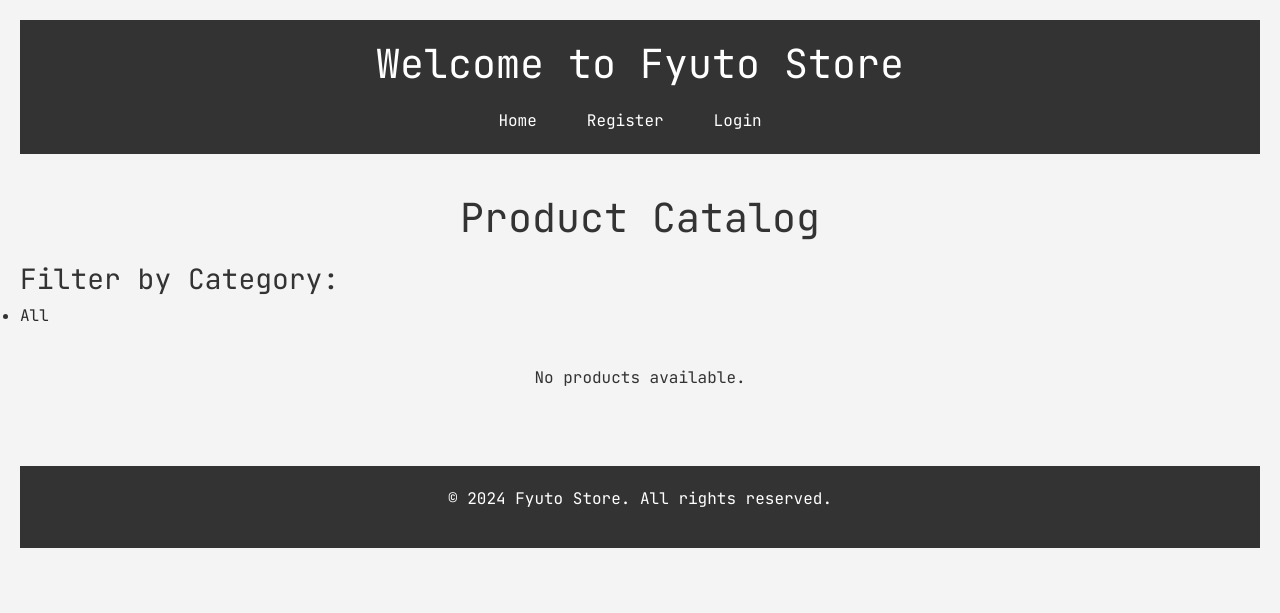
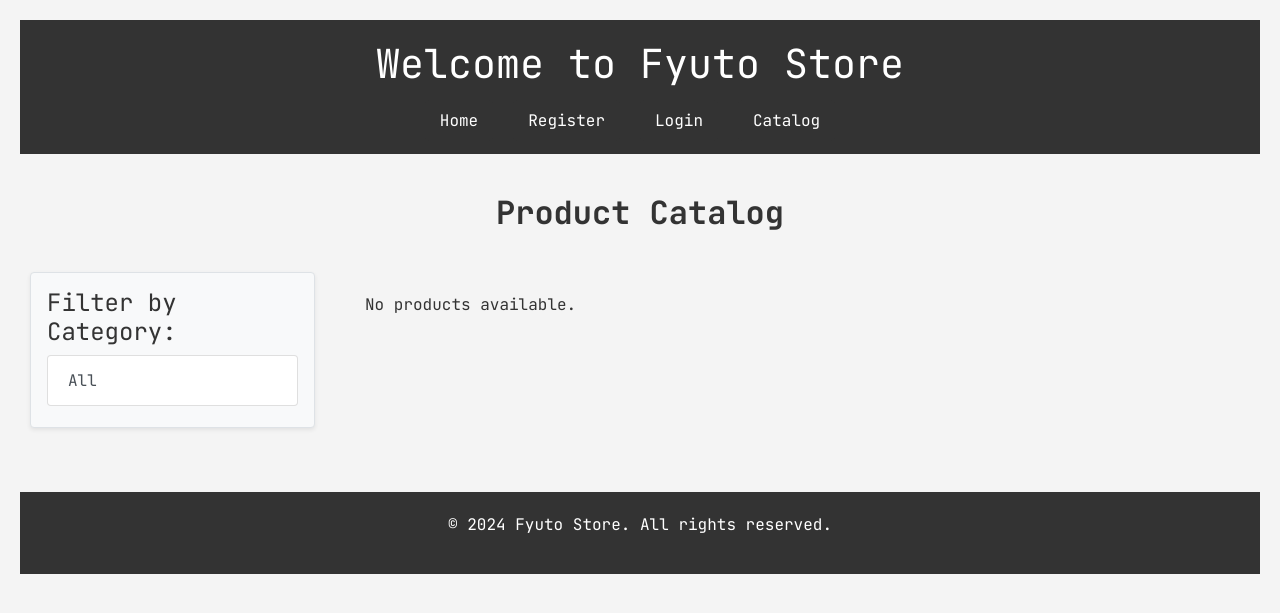
Before and after one commit to zihwoi/fyuto, a Django app: page /products/ in a window 1280 px wide. Shown: the top 613 px of the page. Run offline with Django 4.2, Linux system fonts and the light colour scheme; data that the repository does not hold is empty; some libraries are stand-ins or nearby versions.

Commit message:
updated product_list css view

```diff
--- a/static/css/styles.css
+++ b/static/css/styles.css
@@ -76,10 +76,41 @@ header {
 header h1 {
     font-size: 2.5em;
 }
+
+.btn {
+    margin: 5px; /* Add space between buttons */
+    transition: background-color 0.3s, color 0.3s; /* Smooth transition for hover effects */
+}
+
+.btn:hover {
+    background-color: #007bff; /* Change background color on hover */
+    color: #fff; /* Change text color on hover */
+}
+
 /* Padding for Product Catalog title */
 .catalog-title {
     padding-top: 40px; /* Space above the title */
+    padding-bottom: 20px; /* Space above the title */
     text-align: center; /* Center align the title */
+    font-weight: bold;
+}
+
+/* Ensure product images are properly scaled */
+.card-img-top {
+    object-fit: cover;
+    height: 200px; /* Adjust height to standardize image sizes */
+}
+
+.category-filter {
+    background-color: #f8f9fa; /* Light grey background */
+    padding: 15px; /* Add some padding */
+    border-radius: 5px; /* Rounded corners */
+    border: 1px solid #dee2e6; /* Add a border for separation */
+}
+
+/* Add space between category items */
+.category-filter .list-group-item {
+    margin-bottom: 5px;
 }
 
 .card {
@@ -118,7 +149,7 @@ header h1 {
 
 .card-title a:hover {
     text-decoration: underline;
-    color: yellow; /* Optional: add hover color */
+    color: #ffc907; /* Bright hover color */
 }
 
 /* Remove underline for product descriptions and prices */
@@ -190,7 +221,7 @@ header h1 {
 }
 
 .product-list li a:hover {
-    color: #ffcc00; /* Bright hover color */
+    color: #ffc907; /* Bright hover color */
 }
 
 /* Product Detail Page Styles */
--- a/store/templates/store/base.html
+++ b/store/templates/store/base.html
@@ -21,6 +21,7 @@
                 <li><a href="{% url 'index' %}">Home</a></li>
                 <li><a href="{% url 'register' %}">Register</a></li>
                 <li><a href="{% url 'login' %}">Login</a></li>
+                <li><a href="{% url 'product_list' %}"> Catalog</a></li>
             </ul>
         </nav>
     </header>
--- a/store/templates/store/product_list.html
+++ b/store/templates/store/product_list.html
@@ -1,36 +1,42 @@
 {% extends "store/base.html" %}
 
 {% block page_title %}
-    <h1 class="catalog-title">Product Catalog</h1> <!-- Use a specific title for this page -->
+    <h2 class="catalog-title">Product Catalog</h2> <!-- Use a specific title for this page -->
 {% endblock %}
 
 {% block content %}
-    <div class="category-filter">
-        <h3>Filter by Category:</h3>
-        <ul>
-            <li><a href="{% url 'product_list' %}">All</a></li>
-            {% for category in categories %}
-                <li><a href="{% url 'product_list_by_category' category.id %}">{{ category.name }}</a></li>
-            {% endfor %}
-        </ul>
-    </div>
-
-    <div class="product-list">
+    <div class="container-fluid"> <!-- Changed to container-fluid for full width -->
         <div class="row">
-            {% for product in products %}
-                <div class="col-md-3"> <!-- Change to col-md-3 for four columns -->
-                    <div class="card mb-4">
-                        <img src="{{ product.image.url }}" class="card-img-top" alt="{{ product.name }}">
-                        <div class="card-body">
-                            <h5 class="card-title"><a href="{% url 'product_detail' product.id %}">{{ product.name }}</a></h5>
-                            <p class="card-text">{{ product.description|truncatewords:10 }}</p>
-                            <p>Price: ${{ product.price }}</p>
-                        </div>
+            <!-- Category Filter Section -->
+            <div class="col-md-3" style="padding-left: 10px;"> <!-- Reduce left padding -->
+                <div class="category-filter mb-4 p-3 border rounded shadow-sm">
+                    <h4>Filter by Category:</h4>
+                    <div class="list-group">
+                        <a href="{% url 'product_list' %}" class="list-group-item list-group-item-action">All</a>
+                        {% for category in categories %}
+                            <a href="{% url 'product_list_by_category' category.id %}" class="list-group-item list-group-item-action">{{ category.name }}</a>
+                        {% endfor %}
                     </div>
                 </div>
-            {% empty %}
-                <p>No products available.</p>
-            {% endfor %}
+            </div>
+
+            <!-- Product List Section -->
+            <div class="col-md-9">
+                <div class="product-list">
+                    <ul>
+                        {% for product in products %}
+                            <li>
+                                <img src="{{ product.image.url }}" alt="{{ product.name }}">
+                                <h2><a href="{% url 'product_detail' product.id %}">{{ product.name }}</a></h2>
+                                <p>{{ product.description|truncatewords:10 }}</p>
+                                <p>Price: ${{ product.price }}</p>
+                            </li>
+                        {% empty %}
+                            <p>No products available.</p>
+                        {% endfor %}
+                    </ul>
+                </div>
+            </div>
         </div>
     </div>
 {% endblock %}
--- a/store/views.py
+++ b/store/views.py
@@ -19,7 +19,10 @@ def register(request):
             raw_password = form.cleaned_data.get('password1')
             user = authenticate(username=username, password=raw_password)
             login(request, user)
+            messages.success(request, 'Registration successful! You are now logged in.')
             return redirect('store:index')
+        else:
+            messages.error(request, 'Please correct the error(s) below.')
     else:
         form = UserCreationForm()
     return render(request, 'store/register.html', {'form': form})
```
Also changed, not shown: store/templates/store/register.html (indentation only).
